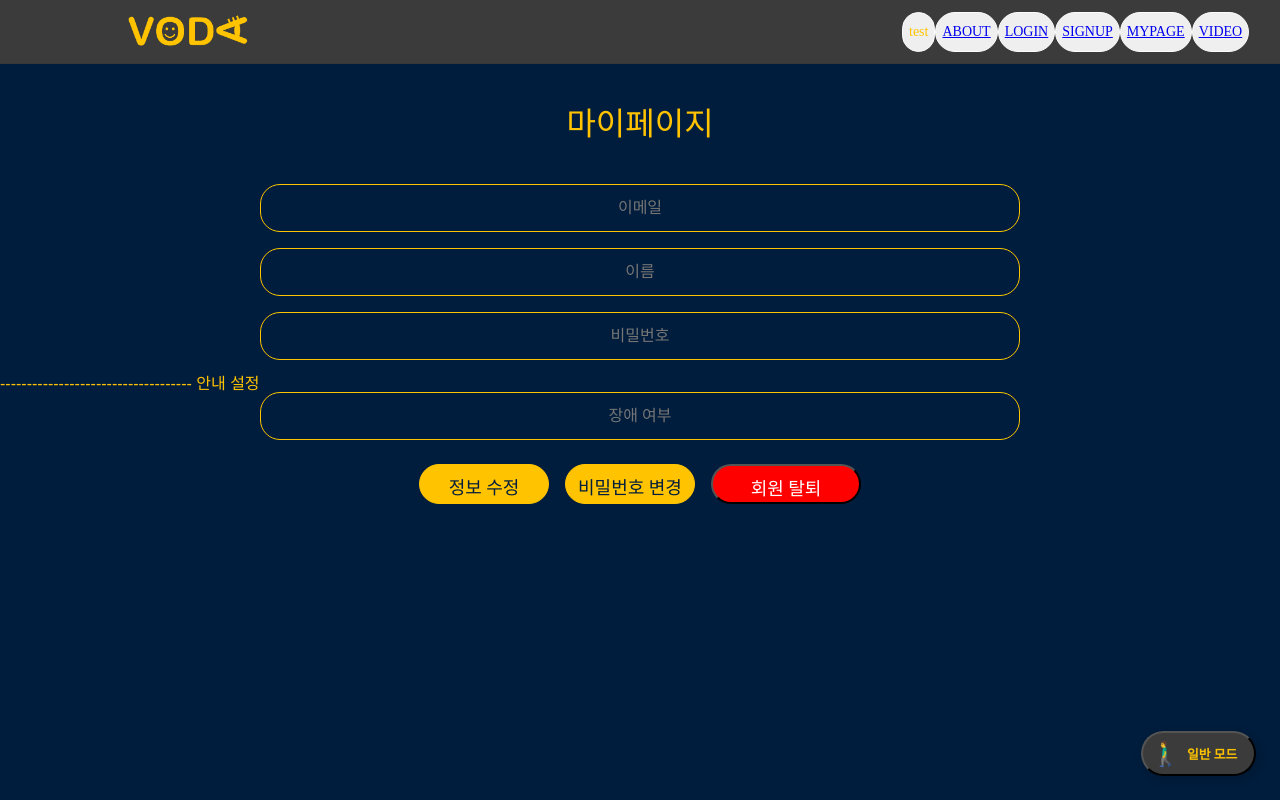
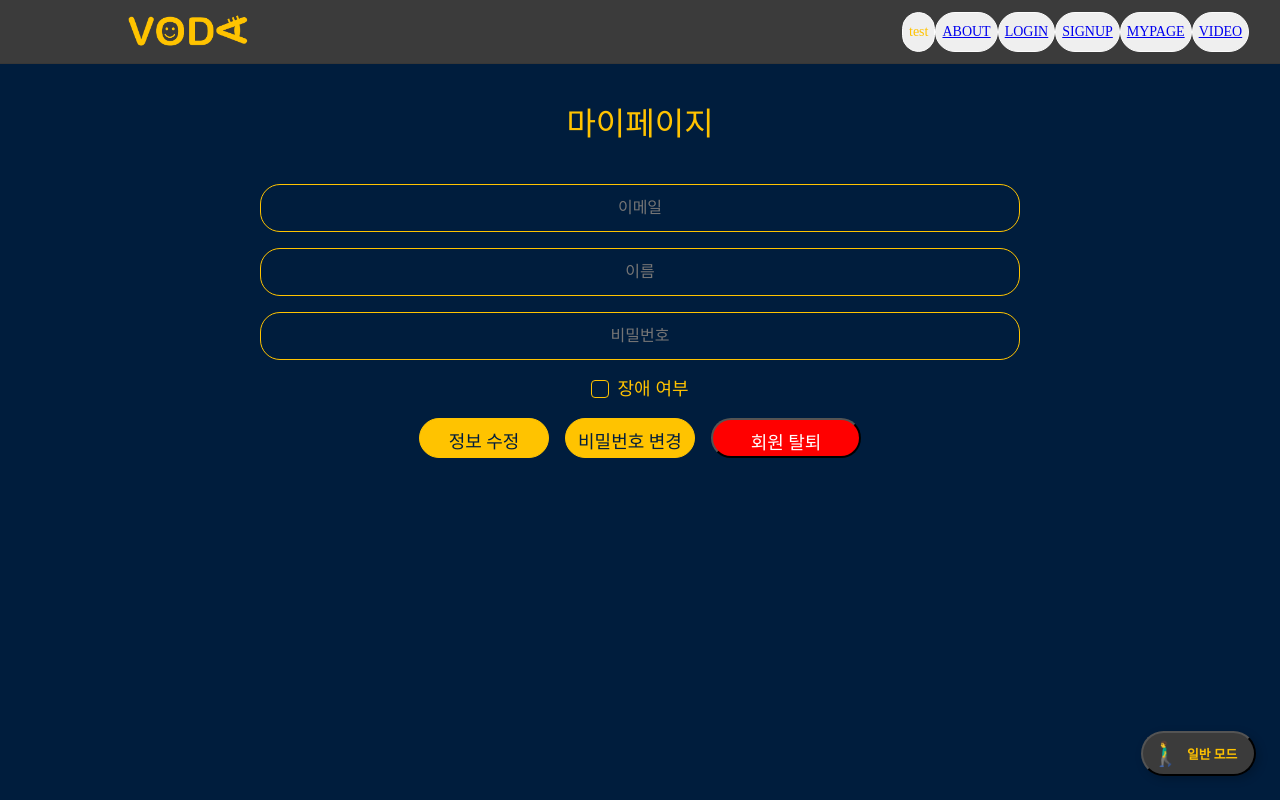
Before and after one commit to project-VODA/VODA, a React (Create React App) app in the folder front/voda/: page /mypage in a window 1280 px wide. Built offline with nearby package versions, Linux system fonts and the light colour scheme; a web font is replaced by a local one.

Commit message:
[Front] CheckBox 컴포넌트 생성 & singup, mypage 적용

```diff
--- /dev/null
+++ b/front/voda/src/components/CheckBox.tsx
@@ -0,0 +1,56 @@
+import React, { useContext } from 'react';
+
+import styled from 'styled-components';
+import { ThemeContext } from '../App';
+import { SimpleTheme, Theme } from '../styles/theme';
+
+
+interface CheckboxProps {
+  label: string;
+  checked: boolean;
+  onChange: (checked: boolean) => void;
+}
+
+const CheckboxContainer = styled.label`
+  display: flex;
+  justify-content: center;
+  cursor: pointer;
+`;
+
+// 모드 설정 추가해줘야 됌!
+const CheckboxInput = styled.input`
+  appearance: none;
+  width: 18px;
+  height: 18px;
+  border-radius: 4px;
+  margin: 4px;
+  margin-bottom: 12px;
+  cursor: pointer;
+  border: 1px solid ${({ theme }) => theme.text};
+  background-color: ${({ theme }) => theme.body};
+  color: ${({ theme }) => theme.text};
+
+  &:checked {
+    background: ${({ theme }) =>
+      theme === SimpleTheme ? '#FFD60A' : '#003566'};
+    transition: all 0.1s ease-in-out;
+  }
+`;
+
+const CheckboxLabel = styled.span`
+  font-size: 18px;
+  margin: 4px;
+  margin-bottom: 12px;
+`;
+
+
+export default function CheckBox({ label, checked, onChange }: CheckboxProps) {
+  const { theme } = useContext(ThemeContext);
+
+  return (
+    <CheckboxContainer>
+      <CheckboxInput theme={theme} type="checkbox" checked={checked} onChange={(e) => onChange(e.target.checked)} />
+      <CheckboxLabel>{label}</CheckboxLabel>
+    </CheckboxContainer>
+  );
+};
--- a/front/voda/src/pages/simple/MyPage.tsx
+++ b/front/voda/src/pages/simple/MyPage.tsx
@@ -1,4 +1,4 @@
-import React from 'react';
+import React, { useState } from 'react';
 import styled from 'styled-components';
 
 import Title from '../../components/Title';
@@ -6,6 +6,7 @@ import Title from '../../components/Title';
 import Input from '../../components/Input';
 import SettingButton from '../../components/SettingButton';
 import DeleteButton from '../../components/DeleteButton';
+import CheckBox from '../../components/CheckBox';
 
 
 const ButtonContainer = styled.div`
@@ -16,9 +17,6 @@ const ButtonContainer = styled.div`
   text-align: center;
 `;
 
-const RedSettingButton = styled(SettingButton)`
-  background-color: red;
-`;
 
 const SimpleMyPage = () => {
 
@@ -31,6 +29,7 @@ const SimpleMyPage = () => {
   //     />
   //   );
   // }
+  const [isDisabled, setIsDisabled] = useState(false); // 장애 여부 체크 상태를 state로 관리
 
   return (
     <>
@@ -39,8 +38,11 @@ const SimpleMyPage = () => {
       <Input placeholder="이메일" />
       <Input placeholder="이름" />
       <Input placeholder="비밀번호" />
-      ------------------------------------ 안내 설정
-      <Input placeholder="장애 여부" />
+      <CheckBox
+        label="장애 여부" // 체크박스 옆에 표시될 텍스트
+        checked={isDisabled} // 체크 여부를 state로 전달
+        onChange={(checked) => setIsDisabled(checked)} // 체크 상태가 변경될 때 state 업데이트
+      />
 
       <ButtonContainer>
         <SettingButton text='정보 수정' />
--- a/front/voda/src/pages/simple/Signup.tsx
+++ b/front/voda/src/pages/simple/Signup.tsx
@@ -1,12 +1,15 @@
-import React from "react";
+import React, { useState } from 'react';
 
 import Title from '../../components/Title';
 
 import Input from '../../components/Input';
-// import LoginButton from '../../components/LoginButton';
 import RegisterButton from '../../components/RegisterButton';
+import CheckBox from '../../components/CheckBox';
+
 
 const SimpleSignup = () => {
+  const [isDisabled, setIsDisabled] = useState(false); // 장애 여부 체크 상태를 state로 관리
+
   return (
     <>
       <Title title='회원가입'/>
@@ -17,7 +20,12 @@ const SimpleSignup = () => {
       <Input placeholder="비밀번호 확인" />
       <Input placeholder="전화번호" />
 
-      <RegisterButton text='로그인' />
+      <CheckBox
+        label="장애 여부" // 체크박스 옆에 표시될 텍스트
+        checked={isDisabled} // 체크 여부를 state로 전달
+        onChange={(checked) => setIsDisabled(checked)} // 체크 상태가 변경될 때 state 업데이트
+      />
+
       <RegisterButton text='회원가입' />
     </>
   );
```
